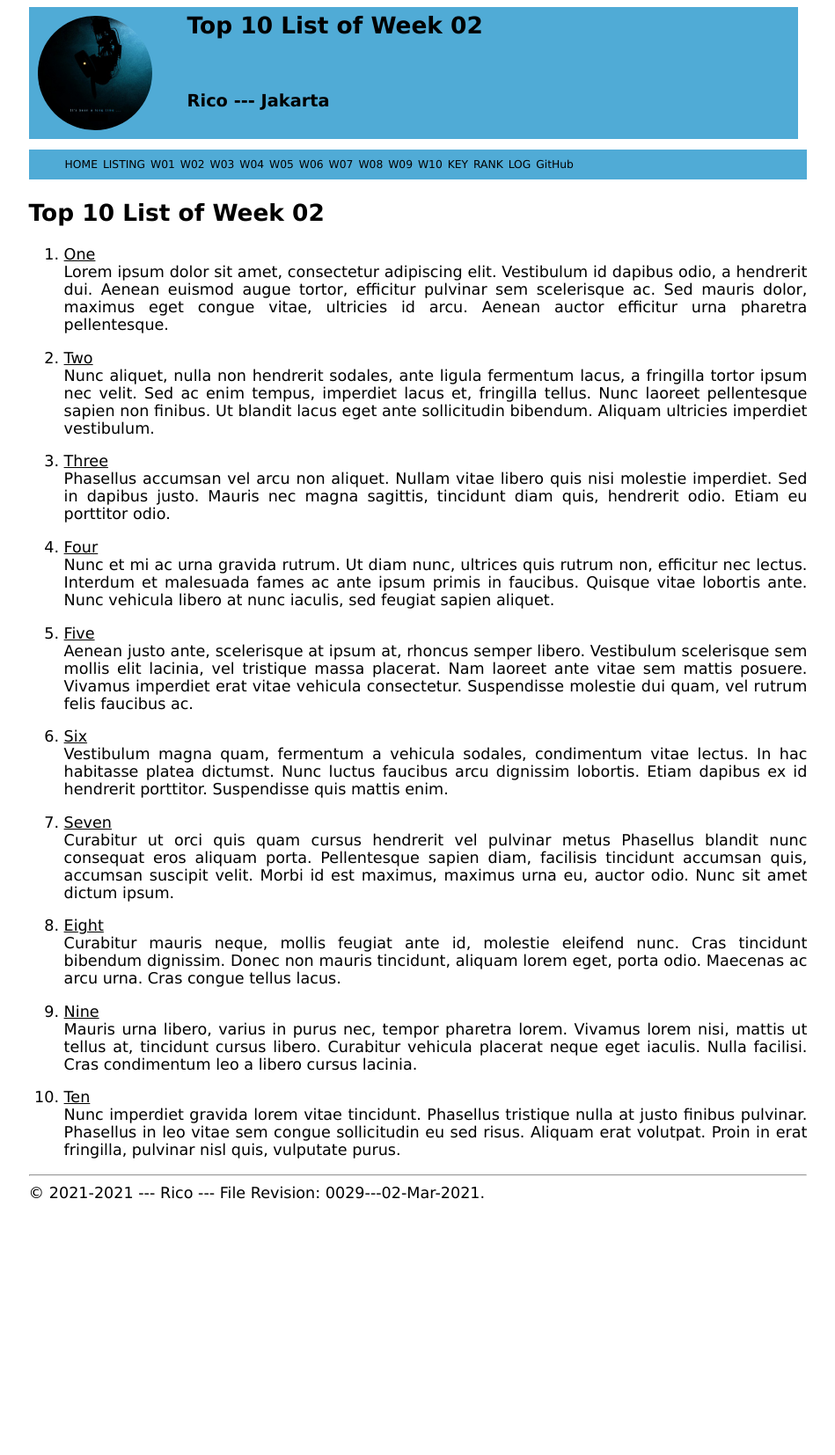
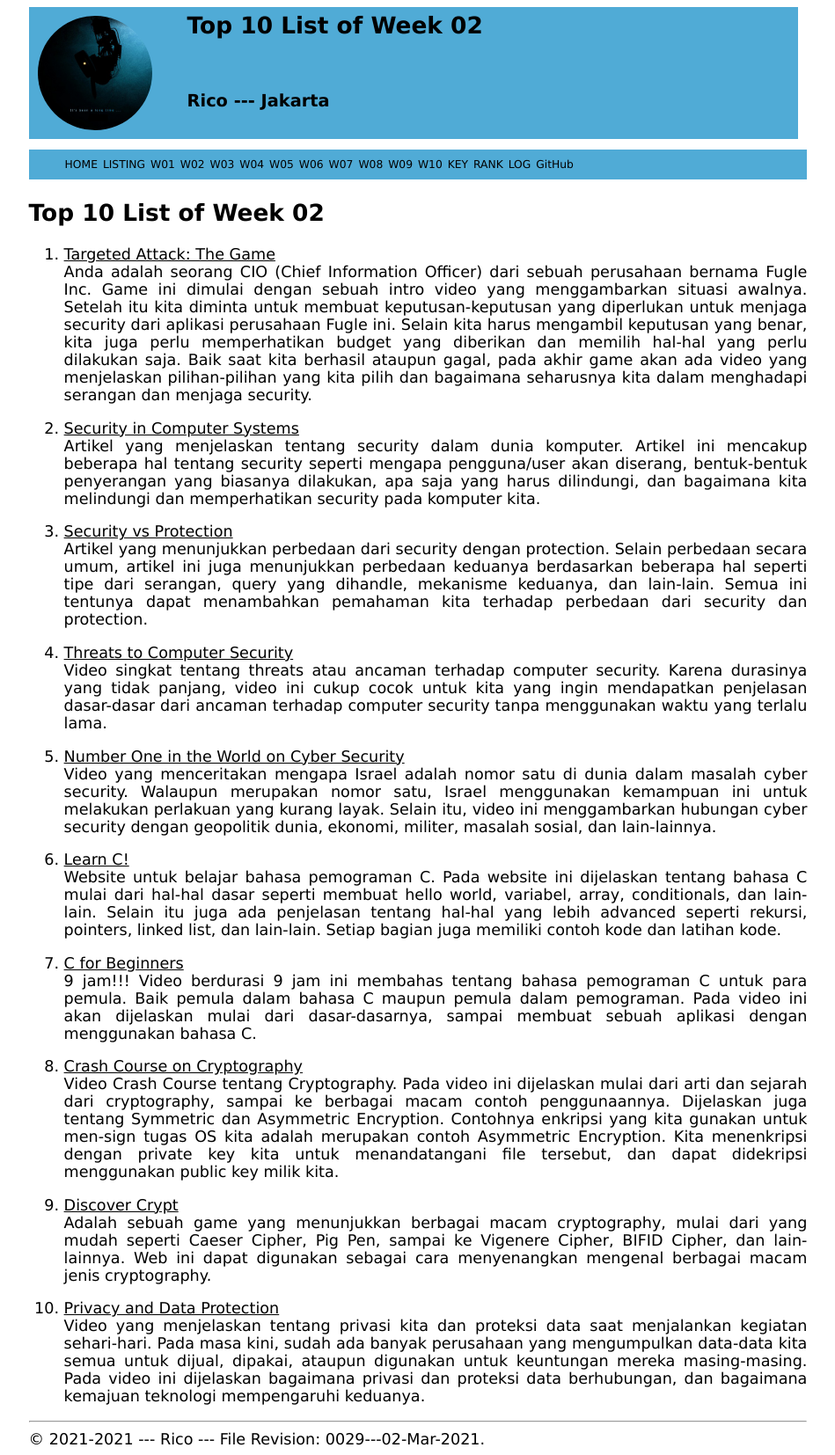
Before and after one commit to azricot/os211, a Jekyll site: the page built from w02.md, in a window 1280 px wide. Shown: the whole page at 88% size, without its empty margins (165-1114 px from the left). Built offline with Jekyll 4.4.1, drawn with Linux system fonts in a browser that asks for light colours; our own code applies the rules of GitHub Pages for plain Markdown files; before the commit the page ends 1374 px from its top, so only the background shows below that.

Commit message:
add top 10 links for week02

```diff
--- a/w02.md
+++ b/w02.md
@@ -5,72 +5,33 @@ permalink: /W02/
 
 # Top 10 List of Week 02
 
-1. [One](https://en.wikipedia.org/wiki/1)<br>
-Lorem ipsum dolor sit amet, consectetur adipiscing elit.
-Vestibulum id dapibus odio, a hendrerit dui.
-Aenean euismod augue tortor, efficitur pulvinar sem scelerisque ac.
-Sed mauris dolor, maximus eget congue vitae, ultricies id arcu.
-Aenean auctor efficitur urna pharetra pellentesque.
+1. [Targeted Attack: The Game](http://targetedattacks.trendmicro.com/)<br>
+Anda adalah seorang CIO (Chief Information Officer) dari sebuah perusahaan bernama Fugle Inc. Game ini dimulai dengan sebuah intro video yang menggambarkan situasi awalnya. Setelah itu kita diminta untuk membuat keputusan-keputusan yang diperlukan untuk menjaga security dari aplikasi perusahaan Fugle ini. Selain kita harus mengambil keputusan yang benar, kita juga perlu memperhatikan budget yang diberikan dan memilih hal-hal yang perlu dilakukan saja. Baik saat kita berhasil ataupun gagal, pada akhir game akan ada video yang menjelaskan pilihan-pilihan yang kita pilih dan bagaimana seharusnya kita dalam menghadapi serangan dan menjaga security.
 
-2. [Two](https://en.wikipedia.org/wiki/2)<br>
-Nunc aliquet, nulla non hendrerit sodales, ante ligula fermentum lacus, a fringilla tortor ipsum nec velit.
-Sed ac enim tempus, imperdiet lacus et, fringilla tellus.
-Nunc laoreet pellentesque sapien non finibus.
-Ut blandit lacus eget ante sollicitudin bibendum.
-Aliquam ultricies imperdiet vestibulum.
 
-3. [Three](https://en.wikipedia.org/wiki/3)<br>
-Phasellus accumsan vel arcu non aliquet.
-Nullam vitae libero quis nisi molestie imperdiet.
-Sed in dapibus justo.
-Mauris nec magna sagittis, tincidunt diam quis, hendrerit odio.
-Etiam eu porttitor odio.
+2. [Security in Computer Systems](https://www.simplilearn.com/what-is-computer-security-article)<br>
+Artikel yang menjelaskan tentang security dalam dunia komputer. Artikel ini mencakup beberapa hal tentang security seperti mengapa pengguna/user akan diserang, bentuk-bentuk penyerangan yang biasanya dilakukan, apa saja yang harus dilindungi, dan bagaimana kita melindungi dan memperhatikan security pada komputer kita.
 
-4. [Four](https://en.wikipedia.org/wiki/4)<br>
-Nunc et mi ac urna gravida rutrum.
-Ut diam nunc, ultrices quis rutrum non, efficitur nec lectus.
-Interdum et malesuada fames ac ante ipsum primis in faucibus.
-Quisque vitae lobortis ante.
-Nunc vehicula libero at nunc iaculis, sed feugiat sapien aliquet.
+3. [Security vs Protection](https://www.geeksforgeeks.org/difference-between-security-and-protection/)<br>
+Artikel yang menunjukkan perbedaan dari security dengan protection. Selain perbedaan secara umum, artikel ini juga menunjukkan perbedaan keduanya berdasarkan beberapa hal seperti tipe dari serangan, query yang dihandle, mekanisme keduanya, dan lain-lain. Semua ini tentunya dapat menambahkan pemahaman kita terhadap perbedaan dari security dan protection.
 
-5. [Five](https://en.wikipedia.org/wiki/5)<br>
-Aenean justo ante, scelerisque at ipsum at, rhoncus semper libero.
-Vestibulum scelerisque sem mollis elit lacinia, vel tristique massa placerat.
-Nam laoreet ante vitae sem mattis posuere.
-Vivamus imperdiet erat vitae vehicula consectetur.
-Suspendisse molestie dui quam, vel rutrum felis faucibus ac.
+4. [Threats to Computer Security](https://www.youtube.com/watch?v=ywSArNmSHhQ)<br>
+Video singkat tentang threats atau ancaman terhadap computer security. Karena durasinya yang tidak panjang, video ini cukup cocok untuk kita yang ingin mendapatkan penjelasan dasar-dasar dari ancaman terhadap computer security tanpa menggunakan waktu yang terlalu lama.
 
-6. [Six](https://en.wikipedia.org/wiki/6)<br>
-Vestibulum magna quam, fermentum a vehicula sodales, condimentum vitae lectus.
-In hac habitasse platea dictumst.
-Nunc luctus faucibus arcu dignissim lobortis.
-Etiam dapibus ex id hendrerit porttitor.
-Suspendisse quis mattis enim.
+5. [Number One in the World on Cyber Security](https://www.youtube.com/watch?v=ca-C3voZwpM)<br>
+Video yang menceritakan mengapa Israel adalah nomor satu di dunia dalam masalah cyber security. Walaupun merupakan nomor satu, Israel menggunakan kemampuan ini untuk melakukan perlakuan yang kurang layak. Selain itu, video ini menggambarkan hubungan cyber security dengan geopolitik dunia, ekonomi, militer, masalah sosial, dan lain-lainnya.
 
-7. [Seven](https://en.wikipedia.org/wiki/7)<br>
-Curabitur ut orci quis quam cursus hendrerit vel pulvinar metus
-Phasellus blandit nunc consequat eros aliquam porta.
-Pellentesque sapien diam, facilisis tincidunt accumsan quis, accumsan suscipit velit.
-Morbi id est maximus, maximus urna eu, auctor odio.
-Nunc sit amet dictum ipsum.
+6. [Learn C!](https://www.learn-c.org/)<br>
+Website untuk belajar bahasa pemograman C. Pada website ini dijelaskan tentang bahasa C mulai dari hal-hal dasar seperti membuat hello world, variabel, array, conditionals, dan lain-lain. Selain itu juga ada penjelasan tentang hal-hal yang lebih advanced seperti rekursi, pointers, linked list, dan lain-lain. Setiap bagian juga memiliki contoh kode dan latihan kode.
 
-8. [Eight](https://en.wikipedia.org/wiki/8)<br>
-Curabitur mauris neque, mollis feugiat ante id, molestie eleifend nunc.
-Cras tincidunt bibendum dignissim.
-Donec non mauris tincidunt, aliquam lorem eget, porta odio.
-Maecenas ac arcu urna.
-Cras congue tellus lacus.
+7. [C for Beginners](https://www.youtube.com/watch?v=iT_553vTyzI)<br>
+9 jam!!! Video berdurasi 9 jam ini membahas tentang bahasa pemograman C untuk para pemula. Baik pemula dalam bahasa C maupun pemula dalam pemograman. Pada video ini akan dijelaskan mulai dari dasar-dasarnya, sampai membuat sebuah aplikasi dengan menggunakan bahasa C.
 
-9. [Nine](https://en.wikipedia.org/wiki/9)<br>
-Mauris urna libero, varius in purus nec, tempor pharetra lorem.
-Vivamus lorem nisi, mattis ut tellus at, tincidunt cursus libero.
-Curabitur vehicula placerat neque eget iaculis.
-Nulla facilisi.
-Cras condimentum leo a libero cursus lacinia.
+8. [Crash Course on Cryptography](https://www.youtube.com/watch?v=jhXCTbFnK8o)<br>
+Video Crash Course tentang Cryptography. Pada video ini dijelaskan mulai dari arti dan sejarah dari cryptography, sampai ke berbagai macam contoh penggunaannya. Dijelaskan juga tentang Symmetric dan Asymmetric Encryption. Contohnya enkripsi yang kita gunakan untuk men-sign tugas OS kita adalah merupakan contoh Asymmetric Encryption. Kita menenkripsi dengan private key kita untuk menandatangani file tersebut, dan dapat didekripsi menggunakan public key milik kita.
 
-10. [Ten](https://en.wikipedia.org/wiki/10)<br>
-Nunc imperdiet gravida lorem vitae tincidunt.
-Phasellus tristique nulla at justo finibus pulvinar.
-Phasellus in leo vitae sem congue sollicitudin eu sed risus.
-Aliquam erat volutpat.
-Proin in erat fringilla, pulvinar nisl quis, vulputate purus.
+9. [Discover Crypt](http://highschool.spsd.org/crypt/about.html)<br>
+Adalah sebuah game yang menunjukkan berbagai macam cryptography, mulai dari yang mudah seperti Caeser Cipher, Pig Pen, sampai ke Vigenere Cipher, BIFID Cipher, dan lain-lainnya. Web ini dapat digunakan sebagai cara menyenangkan mengenal berbagai macam jenis cryptography.
+
+10. [Privacy and Data Protection](https://www.youtube.com/watch?v=ZNEPaGFApX4)<br>
+Video yang menjelaskan tentang privasi kita dan proteksi data saat menjalankan kegiatan sehari-hari. Pada masa kini, sudah ada banyak perusahaan yang mengumpulkan data-data kita semua untuk dijual, dipakai, ataupun digunakan untuk keuntungan mereka masing-masing. Pada video ini dijelaskan bagaimana privasi dan proteksi data berhubungan, dan bagaimana kemajuan teknologi mempengaruhi keduanya.
```
